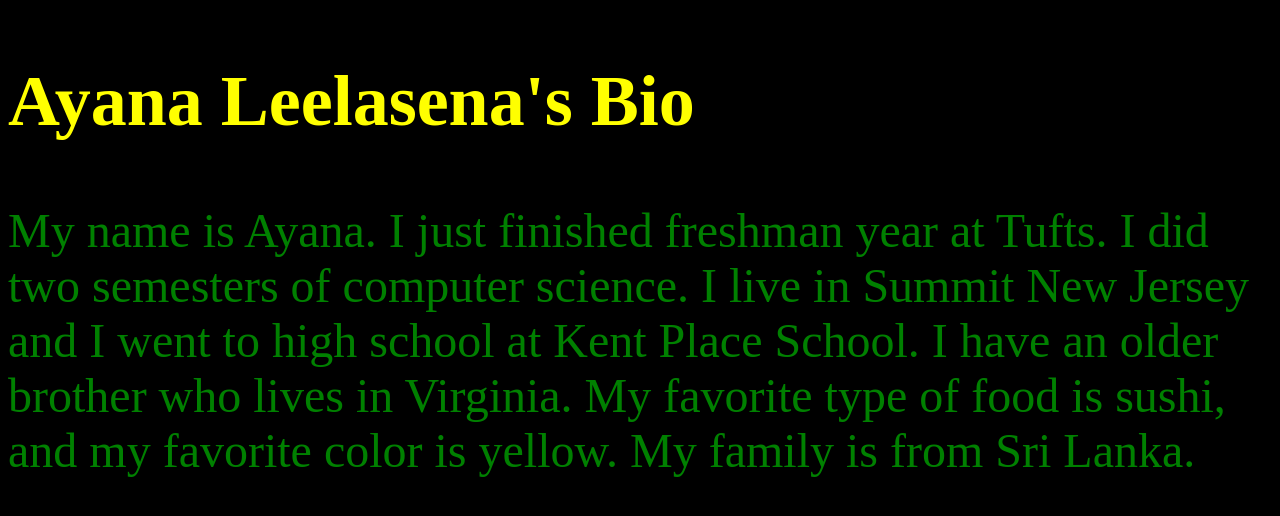
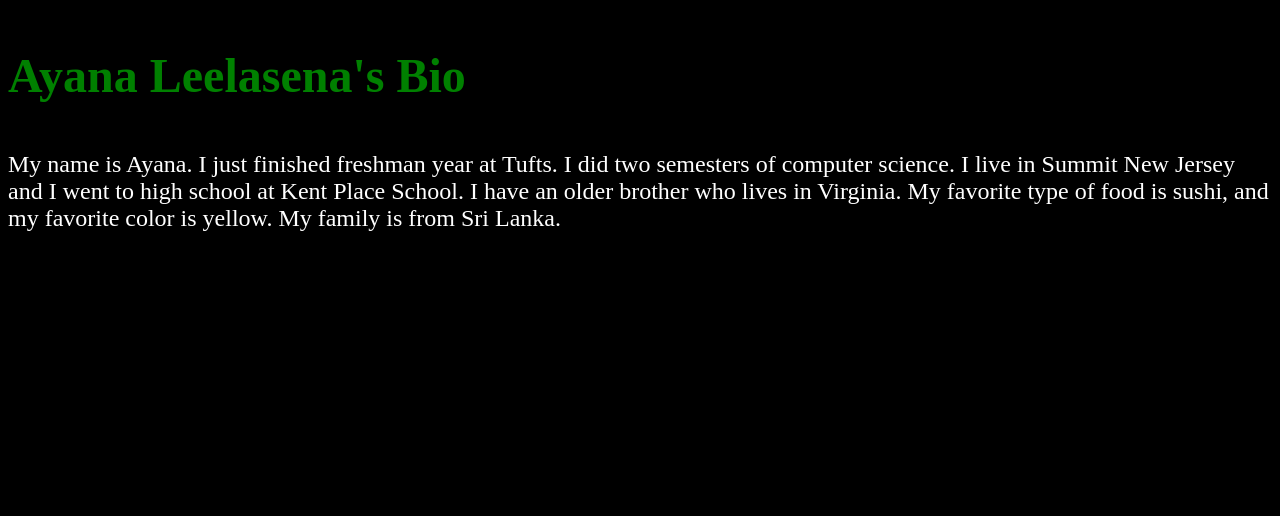
Before and after one commit to ayanaleelasena/ayanaleelasena.github.io, a plain HTML site: page bio.html in a window 1280 px wide. Drawn offline with Linux system fonts and the light colour scheme.

Commit message:
added new styles

```diff
--- a/bio.html
+++ b/bio.html
@@ -7,10 +7,10 @@
 <body>
 
 
-<h2>Ayana Leelasena's Bio</h2>
-<p2>My name is Ayana. I just finished freshman year at Tufts. I did two semesters of computer science. I live in Summit New Jersey and I went
+<h3>Ayana Leelasena's Bio</h3>
+<p>My name is Ayana. I just finished freshman year at Tufts. I did two semesters of computer science. I live in Summit New Jersey and I went
 to high school at Kent Place School. I have an older brother who lives
-in Virginia. My favorite type of food is sushi, and my favorite color is yellow. My family is from Sri Lanka.   </p2>
+in Virginia. My favorite type of food is sushi, and my favorite color is yellow. My family is from Sri Lanka.  </p>
 
 </body>
 </html>
--- a/resume.css
+++ b/resume.css
@@ -4,18 +4,17 @@
 }
 h1 {
 	color: aqua;
-	font-size: 5em;
+	font-size: 4em;
 }
 h2{
 	color: yellow;
-	font-size: 3em;
+	font-size: 2em;
 
+}
+h3{
+	color:green;
+	font-size: 2em;
 }
 p {
 	color: white;
 }
-p2{
-	color:green;
-	font-size: 2em;
-
-}
```
